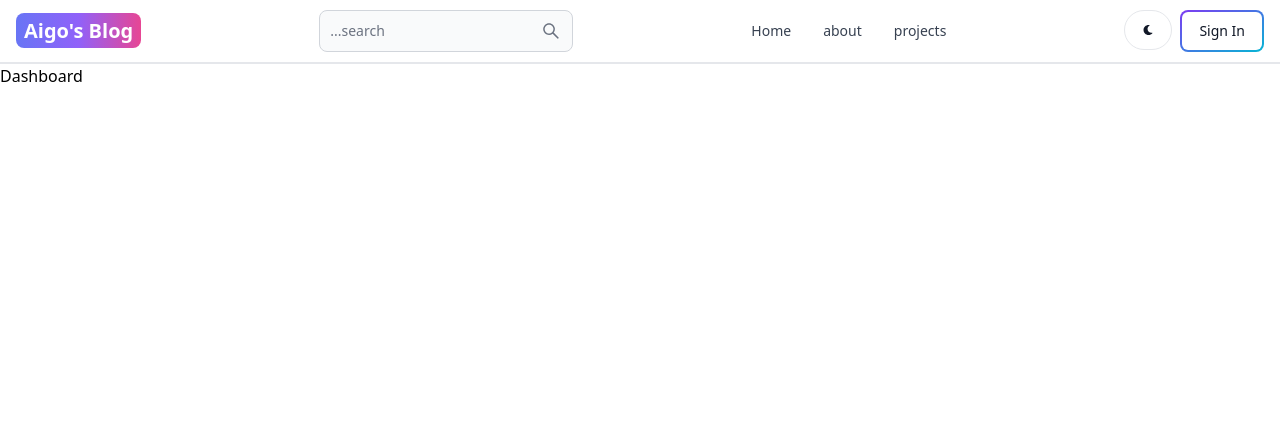
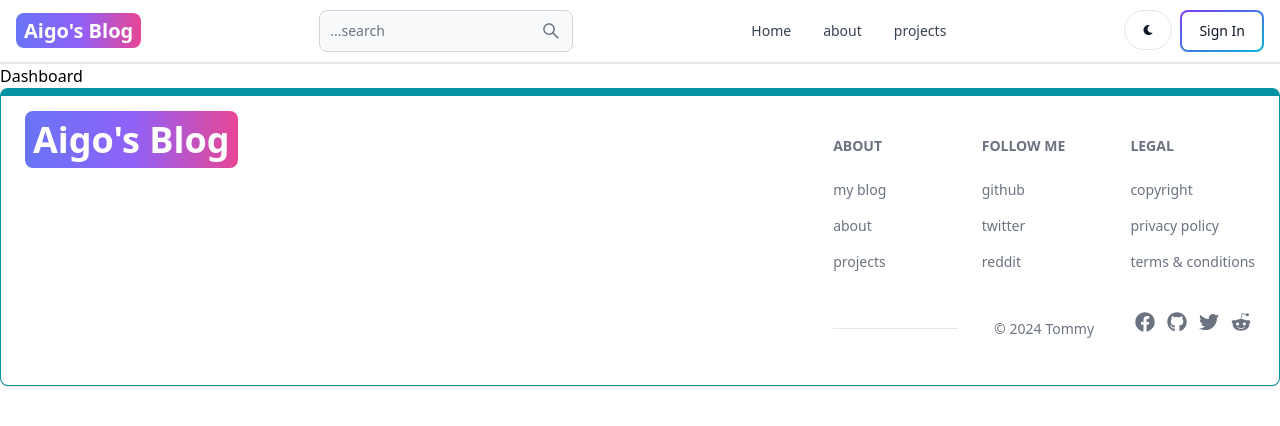
Before and after one commit to ObiomaIkpe/MERN-Blog, a React (Vite) app in the folder blogfrontend/: page /dashboard in a window 1280 px wide. Shown: the top 426 px of the page. Built offline with nearby package versions, Linux system fonts and the light colour scheme.

Commit message:
footer component

```diff
--- a/blogfrontend/package.json
+++ b/blogfrontend/package.json
@@ -13,6 +13,7 @@
     "flowbite-react": "^0.7.2",
     "react": "^18.2.0",
     "react-dom": "^18.2.0",
+    "react-icons": "^5.0.1",
     "react-router-dom": "^6.21.3",
     "sharp": "^0.33.2"
   },
--- a/blogfrontend/src/App.jsx
+++ b/blogfrontend/src/App.jsx
@@ -7,6 +7,7 @@
 import SignIn from './pages/SignIn'
 import About from './pages/About'
 import Header from './components/Header'
+import FooterCom from './components/Footer'
 
 function App() {
   return (
@@ -20,8 +21,8 @@
       <Route path='/projects' element={<Projects/>} />
       <Route path='/about' element={<About />} />
       <Route path='/dashboard' element={<Dashboard />} />
-
     </Routes>
+    <FooterCom />
     </BrowserRouter>
   )
 }
--- /dev/null
+++ b/blogfrontend/src/components/Footer.jsx
@@ -0,0 +1,91 @@
+import { Footer } from 'flowbite-react'
+import React from 'react'
+import { FaFacebook, FaGithub, FaRedditAlien, FaTwitter } from 'react-icons/fa'
+import { Link } from 'react-router-dom'
+
+function FooterCom() {
+  return (
+    <Footer container className='border border-t-8 border-teal-500'>
+        <div className='w-full max-w-7xl mx-auto'>
+            <div className='grid w-full justify-between sm:flex md:grid-cols-1'>
+                <div className=''>
+                    <Link to='/'
+                    className='self-center whitespace-nowrap text-sm sm:text-xl font-semibold dark:text-white'>
+                    <span className='px-2 py-1 bg-gradient-to-r from-indigo-500 via-purple-500 to-pink-500 rounded-lg text-white text-4xl'>Aigo's Blog</span>
+                    </Link>
+                </div>
+                <div className='grid grid-cols-2 gap-8 sm: mt-4 sm:grid-cols-3 sm:gap-6'>
+
+                    {/* links Div */}
+                    <div>
+                    <Footer.Title title='about' />
+                    <Footer.LinkGroup col>
+                        <Footer.Link href='#' target='_blank' rel='noopener noreferer'>
+                            my blog
+                        </Footer.Link>
+
+                        <Footer.Link href='/about'>
+                            about
+                        </Footer.Link>
+
+                        <Footer.Link href='/projects' target='_blank' rel='noopener noreferer'>
+                            projects
+                        </Footer.Link>
+                    </Footer.LinkGroup>
+                </div>
+                    {/* socials Div */}
+                <div>
+                    <Footer.Title title='Follow me' />
+                    <Footer.LinkGroup col>
+                        <Footer.Link href='#' target='_blank' rel='noopener noreferer'>
+                            github
+                        </Footer.Link>
+
+                        <Footer.Link href='/about'>
+                            twitter
+                        </Footer.Link>
+
+                        <Footer.Link href='/projects' target='_blank' rel='noopener noreferer'>
+                            reddit
+                        </Footer.Link>
+                    </Footer.LinkGroup>
+                </div>
+
+                    {/* div Legals */}
+                <div>
+                    <Footer.Title title='Legal' />
+                    <Footer.LinkGroup col>
+                        <Footer.Link href='#'>
+                            copyright
+                        </Footer.Link>
+
+                        <Footer.Link href='/about'>
+                            privacy policy
+                        </Footer.Link>
+
+                        <Footer.Link href='/projects' target='_blank' rel='noopener noreferer'>
+                         terms &amp; conditions
+                        </Footer.Link>
+                    </Footer.LinkGroup>
+                </div>
+            <Footer.Divider />
+
+            <div className='w-full sm:flex sm:items-center sm:justify-center'>
+                <Footer.Copyright href='#' by="Tommy" year={new Date().getFullYear()}/>
+            </div>
+
+            <div className='flex flex-row gap-3 sm:mt-0 md:mt-4 sm:justify-center'>
+                <Footer.Icon  href='#' icon={FaFacebook}/>
+                <Footer.Icon  href='#' icon={FaGithub}/>
+                <Footer.Icon  href='#' icon={FaTwitter}/>
+                <Footer.Icon  href='#' icon={FaRedditAlien}/>
+            </div>
+
+                </div>
+            </div>
+        </div>
+    </Footer>
+  )
+}
+
+export default FooterCom
```
Also changed, not shown: 1 other file (tests, documents, lock files or other folders).
